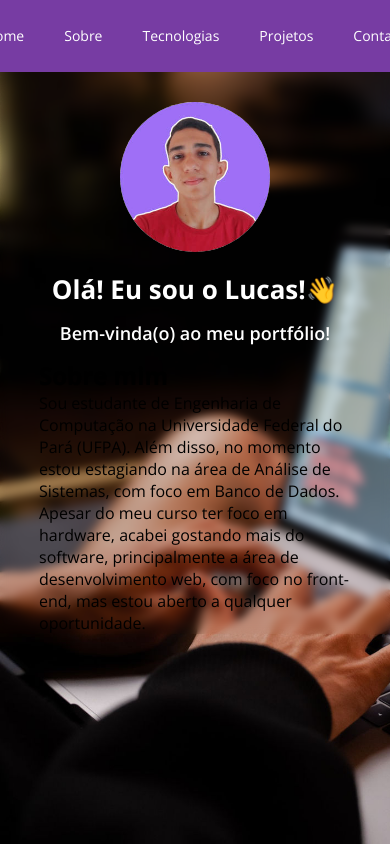
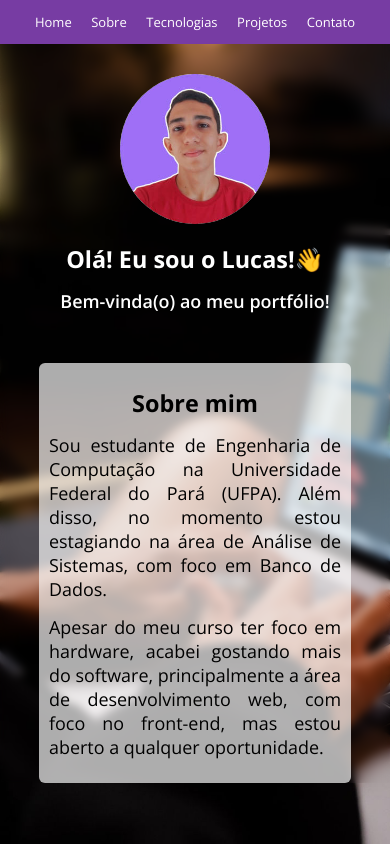
Before and after one commit to lucas-biel/portfolio, a plain HTML site: page src/index.html in a window 390 px wide. Drawn offline with nearby package versions, Linux system fonts and the light colour scheme.

Commit message:
[Update]: ajustes de responsividade e estilização da seção Sobre

```diff
--- a/src/assets/styles/style.css
+++ b/src/assets/styles/style.css
@@ -4,22 +4,24 @@
     backdrop-filter: blur(4px);
 }
 
+/* ------ header ------ */
 .header__navbar {
     background-color: var(--navbar-color);
-    padding: 2.4rem;
+    padding-inline: 2.4rem;
+    padding-block: 1rem;
 }
 
 .header__section-links {
     display: flex;
     justify-content: center;
-    gap: 4rem;
+    gap: 5vw;
 
     list-style-type: none;
 }
 
 .header__links a {
     color: white;
-    font-size: 1.4rem;
+    font-size: small;
 }
 
 .header__links a::after {
@@ -42,6 +44,7 @@
     width: 100%;
 }
 
+/* ------ main-content ------ */
 .principal-content {
     width: 80%;
     margin-inline: auto;
@@ -61,13 +64,29 @@
     width: 15rem;
 }
 
-.presentation__title {
-    font-size: 2.6rem;
+.title {
+    font-size: 6vw;
     margin-block: 1.4rem;
 }
 
-.presentation__paragraph {
-    font-size: 1.8rem;
+.paragraph {
+    font-size: 4.6vw;
     font-weight: 600;
     margin-bottom: 1.4rem;
 }
+
+/* ------ about ------ */
+.content-box {
+    margin-top: 5rem;
+    padding: 1rem;
+
+    background-color: rgba(255, 255, 255, 0.678);
+    text-align: center;
+
+    border-radius: .6rem;
+}
+
+.content-box .paragraph {
+    font-weight: 400;
+    text-align: justify;
+}
```
